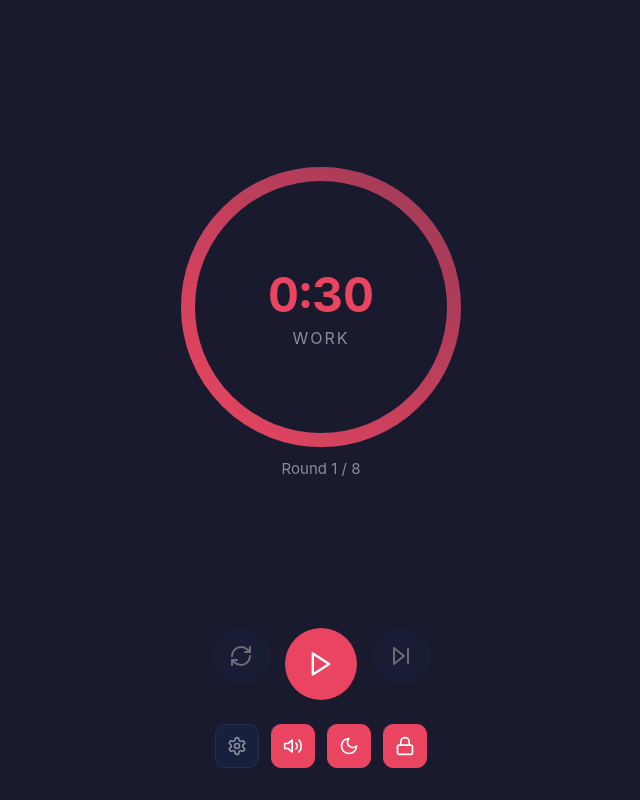
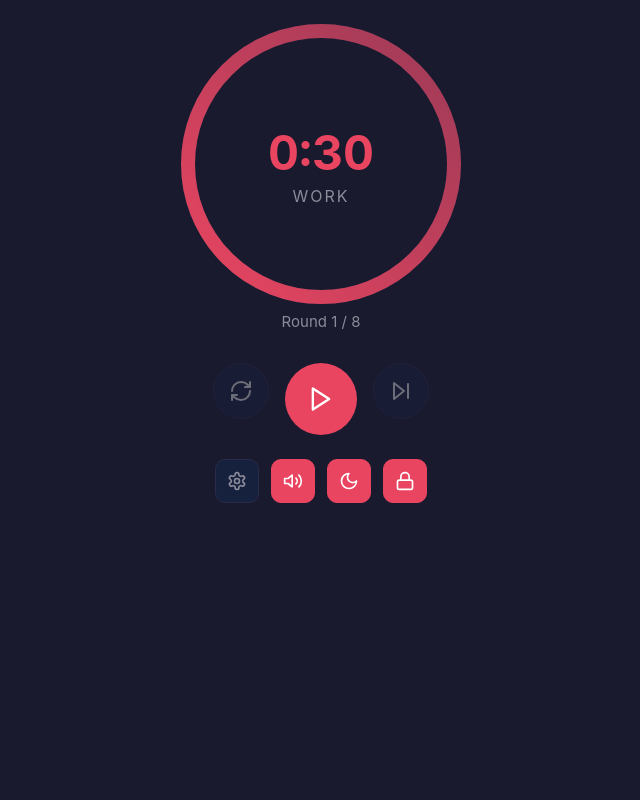
Before and after one commit to nbn22385/workout-timer, a React (Vite) app: page / in a window 1280 px wide. Shown: the whole page, without its empty margins (319-959 px from the left). Built offline with nearby package versions, Linux system fonts and the light colour scheme.

Commit message:
Reduce vertical spacing and add padding to settings panel

```diff
--- a/src/App.css
+++ b/src/App.css
@@ -43,7 +43,7 @@ body {
   height: 100vh;
   max-width: 480px;
   margin: 0 auto;
-  padding: 16px;
+  padding: 24px 16px 16px 16px;
   overflow-y: auto;
 }
 
@@ -150,11 +150,11 @@ body {
 }
 
 .timer-display {
-  flex: 1;
   display: flex;
   flex-direction: column;
   align-items: center;
   justify-content: center;
+  flex-shrink: 0;
 }
 
 .circular-ring {
@@ -203,7 +203,8 @@ body {
 
 .round-info,
 .step-info {
-  margin-top: 12px;
+  margin-top: 8px;
+  margin-bottom: 16px;
   font-size: 15px;
   color: var(--color-text-muted);
 }
@@ -212,7 +213,8 @@ body {
   display: flex;
   justify-content: center;
   gap: 16px;
-  margin: 0 0 12px 0;
+  margin: 0;
+  padding: 16px 0 12px 0;
 }
 
 .control-btn {
@@ -285,19 +287,20 @@ body {
 .settings-section {
   border-bottom: 1px solid var(--color-border);
   margin-bottom: 16px;
+  padding: 0 24px;
 }
 
 .section-header {
   display: flex;
   justify-content: space-between;
   align-items: center;
-  padding: 12px 0;
+  padding: 12px 24px;
   cursor: pointer;
   color: var(--color-text-muted);
 }
 
 .presets-section {
-  padding-bottom: 16px;
+  padding: 12px 24px 16px 24px;
 }
 
 .presets-list {
@@ -511,6 +514,7 @@ body {
   display: flex;
   padding: 16px 24px;
   gap: 8px;
+  border-bottom: 1px solid var(--color-border);
 }
 
 .mode-toggle button {
```
